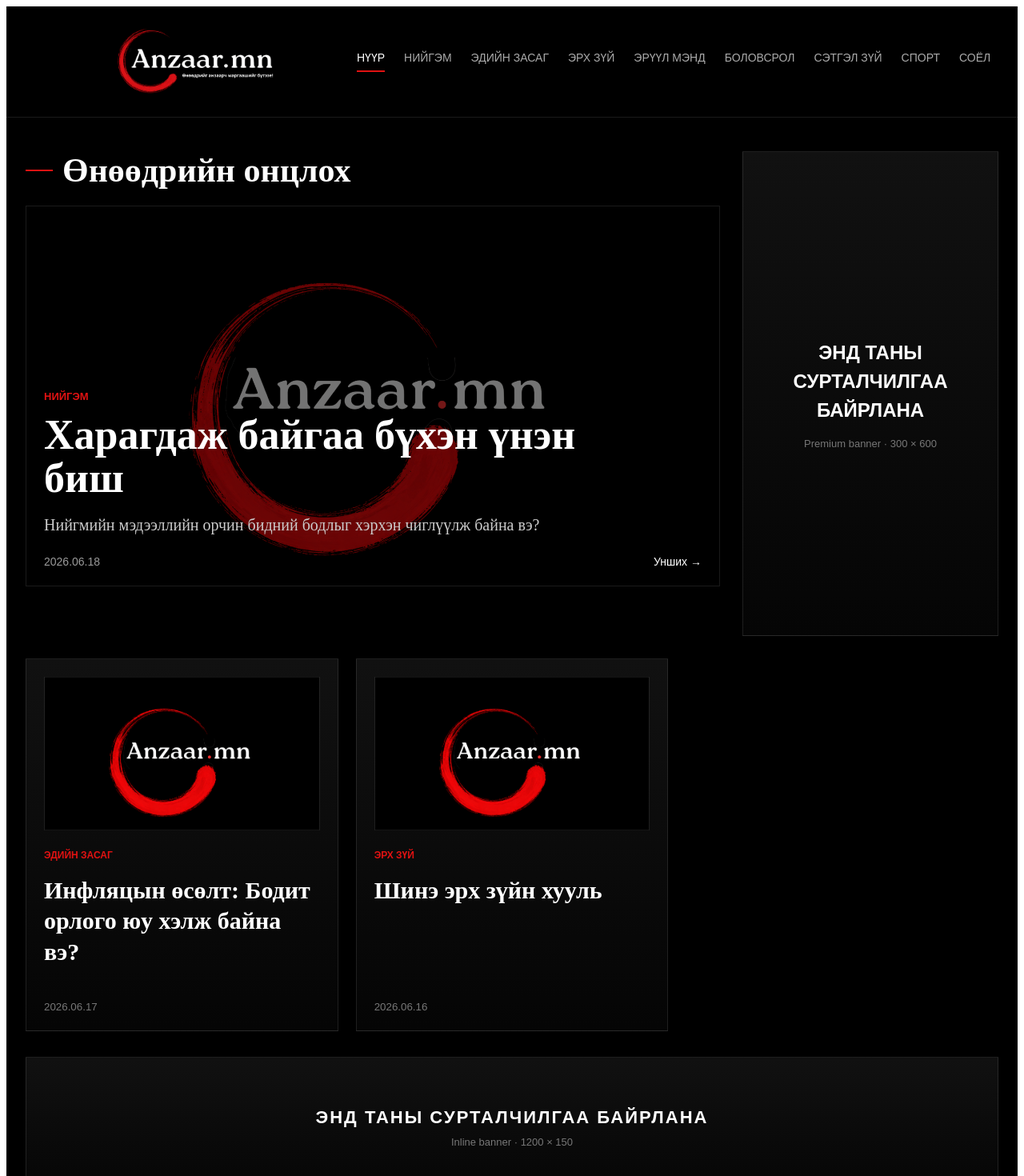
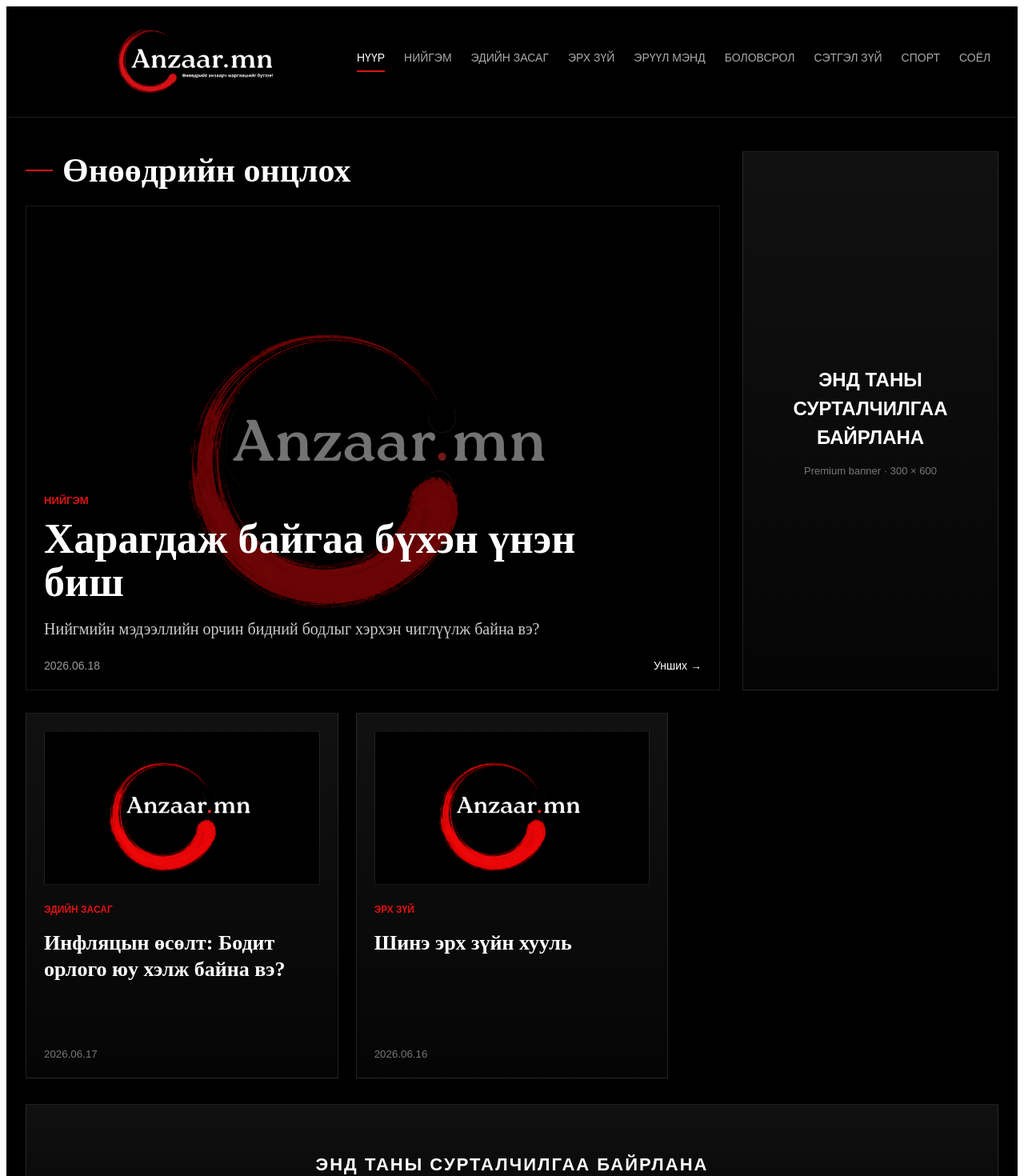
Before and after one commit to toogeemunkhtogtokh-ai/Anzaar-mn, a Next.js app: page / in a window 1280 px wide. Shown: the top 1470 px of the page at 80% size. Built offline with nearby package versions, Linux system fonts and the light colour scheme.

Commit message:
Update page.js

```diff
--- a/app/page.js
+++ b/app/page.js
@@ -170,7 +170,7 @@ export default function Home() {
               <article
                 style={{
                   ...cardStyle,
-                  minHeight: 430,
+                  minHeight: 560,
                   display: "flex",
                   flexDirection: "column",
                   justifyContent: "flex-end",
@@ -291,7 +291,7 @@ export default function Home() {
               <article
                 style={{
                   ...cardStyle,
-                  minHeight: 420,
+                  minHeight: 360,
                   display: "flex",
                   flexDirection: "column",
                   transition: "all .35s ease",
@@ -324,7 +324,7 @@ export default function Home() {
 
                 <h3
                   style={{
-                    fontSize: 30,
+                    fontSize: 26,
                     lineHeight: 1.28,
                     minHeight: 120,
                     marginTop: 18,
```
